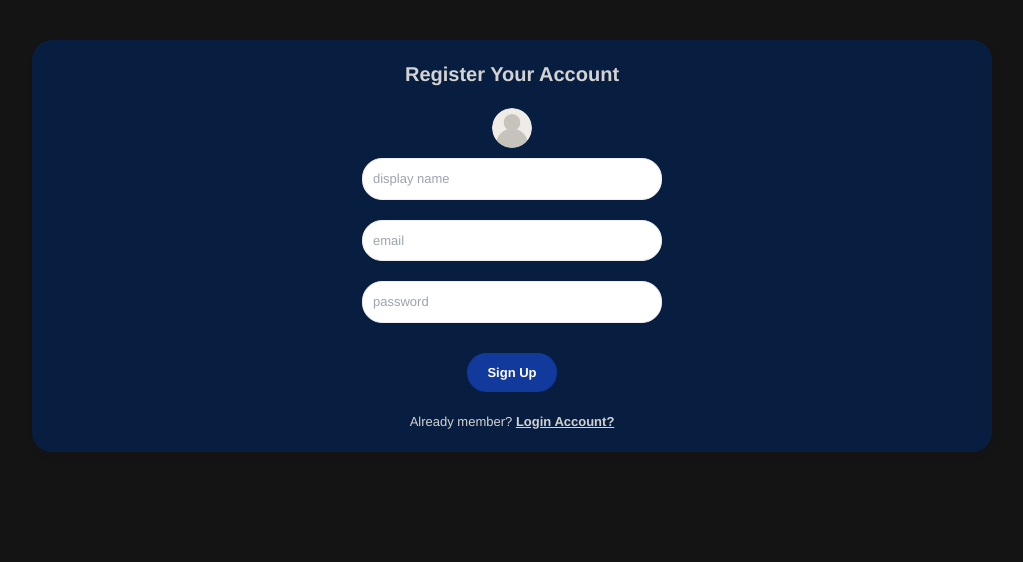
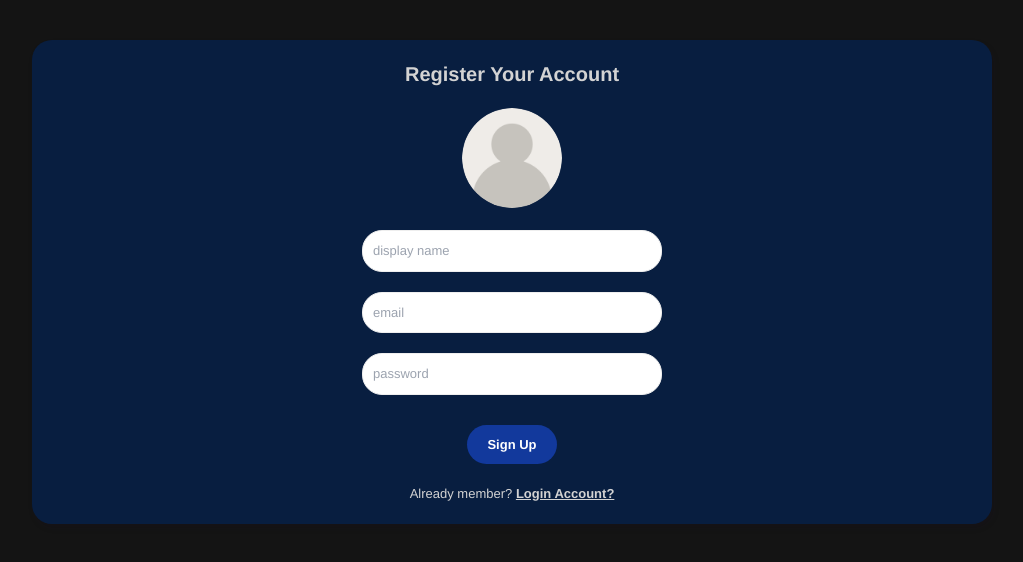
Before and after one commit to dev-wy-k/live-chat-room, a Vue app: page /chatroom in a window 1280 px wide. Both pictures are taken after a click on the element "create account?". Shown: the top 562 px of the page, without its empty margins (128-1151 px from the left). Built offline with nearby package versions, Linux system fonts and the light colour scheme; no server answers.

Commit message:
add important to css because of no effect in firebase server

```diff
--- a/src/assets/styles.css
+++ b/src/assets/styles.css
@@ -26,8 +26,8 @@ body {
   }
   button {
     text-decoration: none;
-    background: #12399c;
-    color: white;
+    background: #12399c !important;
+    color: white !important;
     font-weight: bold;
     border: 0;
     border-radius: 20px;
@@ -35,7 +35,7 @@ body {
     cursor: pointer;
   }
   button:hover{
-    background: #09246b;
+    background: #09246b !important;
   }
   .pointer{
     cursor: pointer;
--- a/src/components/ChatWindow.vue
+++ b/src/components/ChatWindow.vue
@@ -128,7 +128,7 @@ export default {
   margin-right: 6px;
 }
 .messages {
-  height: 80vh;
+  height: 75vh;
   overflow: auto;
 }
 .dateTextLeft {
--- a/src/components/NewChatForm.vue
+++ b/src/components/NewChatForm.vue
@@ -1,5 +1,4 @@
 <template>
-  <div class="send-textbox">
   <form class="custom-container">
     <input
       class="custom-input"
@@ -14,7 +13,6 @@
       @click="handleSubmit"
     />
   </form>
-  </div>
 </template>
 
 <script>
@@ -83,10 +81,4 @@ form {
   width: 25px !important;
   height: 25px !important;
 }
-.send-textbox {
-  position: absolute;
-  bottom: 2px;
-  width: -webkit-fill-available;
-}
 </style>
-@/composables/getLoginUser
--- a/src/components/PrivateChat.vue
+++ b/src/components/PrivateChat.vue
@@ -126,10 +126,11 @@ button:hover {
 }
 .modal-content {
   width: 400px;
-  max-height: 500px;
+  max-height: 520px;
   background: #141414;
   border-radius: 10px;
   padding: 10px 20px;
+  border: 1px solid #897474;
 }
 .single-user {
   border-bottom: 1px solid #656262;
--- a/src/components/Signup.vue
+++ b/src/components/Signup.vue
@@ -3,7 +3,7 @@
   <form @submit.prevent="signUp" class="mb-0">
     <input type="file" name="" id="file-upload" @change="fileUpload" hidden />
     <label for="file-upload">
-      <div class="flex justify-center">
+      <div class="flex justify-center mb-3">
         <div>
           <img
             v-if="previewImage"
@@ -15,7 +15,7 @@
             v-if="!previewImage"
             src="../../public/user.png"
             alt=""
-            class="pointer"
+            class="pointer profile"
           />
         </div>
       </div>
@@ -81,12 +81,10 @@ export default {
 };
 </script>
 
-<style scoped>
-img{
-  width: 100px;
-  height: 100px;
-}
+<style>
 .profile {
   border-radius: 50%;
+  width: 100px !important;
+  height: 100px !important;
 }
 </style>
```
Lines whose indentation alone changed are shown as unchanged.
